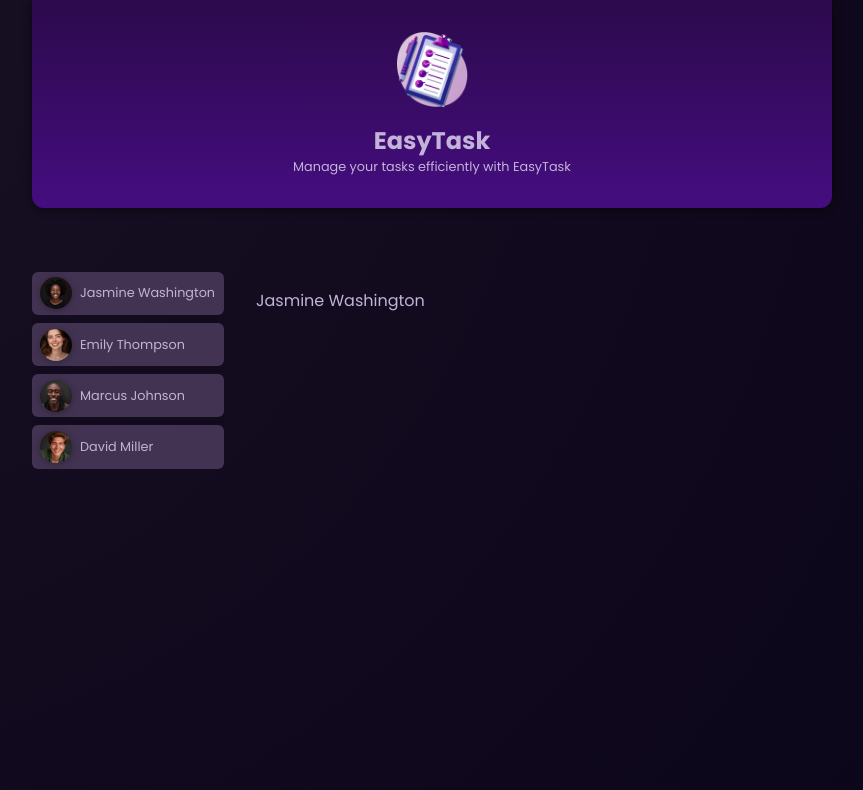
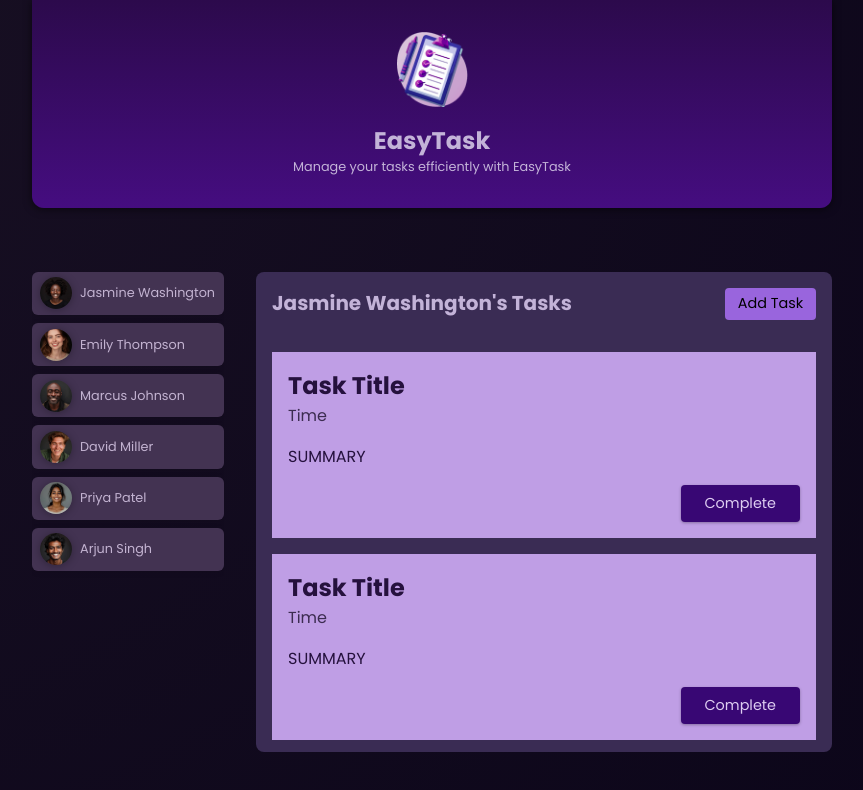
Before and after one commit to Nantinkpsl20/angularCourse, an Angular app: page / in a window 1280 px wide. Both pictures are taken after a click on the button "Jasmine Washington". Shown: the top 790 px of the page, without its empty margins (208-1071 px from the left). Built offline with nearby package versions, Linux system fonts and the light colour scheme.

Commit message:
outputting data

```diff
--- a/src/app/app.component.html
+++ b/src/app/app.component.html
@@ -10,40 +10,19 @@
 
 <main>
   <ul id="users">
-    <li>
-      <app-user
-        [id]="users[0].id"
-        [avatar]="users[0].avatar"
-        [name]="users[0].name"
-        (select)="onSelectedUser($event)"
-      />
-    </li>
-    <li>
-      <app-user
-        [id]="users[1].id"
-        [avatar]="users[1].avatar"
-        [name]="users[1].name"
-        (select)="onSelectedUser($event)"
-      />
-    </li>
-    <li>
-      <app-user
-        [id]="users[2].id"
-        [avatar]="users[2].avatar"
-        [name]="users[2].name"
-        (select)="onSelectedUser($event)"
-      />
-    </li>
-    <li>
-      <app-user
-        [id]="users[3].id"
-        [avatar]="users[3].avatar"
-        [name]="users[3].name"
-        (select)="onSelectedUser($event)"
-      />
-    </li>
+    @for(user of users; track user.id){
+      <li>
+        <app-user [user]="user" (select)="onSelectedUser($event)" />
+      </li>
+    }
   </ul>
 
-  <!--<app-tasks [userName]="name" />-->
-  <app-tasks [userName]="selectedUser.name" />
+  <!--if the selectedUser exists-->
+  @if(selectedUser){
+      <!--now the selectedUser it will be never undenfined inside the if
+       Pass the selected user's name to the tasks component -->
+      <app-tasks [userName]="selectedUser.name" />
+  }@else {
+  <p id="fallback">Select a user to see their tasks!</p>
+  }
 </main>
--- a/src/app/app.component.ts
+++ b/src/app/app.component.ts
@@ -4,6 +4,7 @@
 import { UserComponent } from "./user/user.component";
 import { DUMMY_USERS } from './dummy-users';
 import {TasksComponent} from "./tasks/tasks.component";
+
 
 @Component({
   selector: 'app-root',
@@ -16,19 +17,21 @@
 export class AppComponent {
   //with this action, we can now use the users array in the template app.component.html
   users = DUMMY_USERS; //set the property users equal to the DUMMY_USERS array
-  user:any;
+  //user:any;
   //name!: string;//set the property name
-  selectedUserId = 'u1'; //set the property selectedUserId to a default value
+
+  selectedUserId?: string; //now we don't have a selected User and the h2 it is empty
 
   get selectedUser(){
-    return this.users.find(user => user.id === this.selectedUserId)!;
+    //find the user with the id equal to selectedUserId and return it
+    //the ! operator is used to assert that the value will not be null or undefined
+    return this.users.find(user => user.id === this.selectedUserId);
   }
 
   onSelectedUser(id:string){
+    this.selectedUserId = id; //set the selectedUserId to the id of the selected user
     //console.log('Selected User with id:' + id);
-    this.user = this.users.find(user => user.id === id);
-
-
+    //this.user = this.users.find(user => user.id === id);
     //this.name = this.user.name;
     //console.log('Selected User with name:' + this.name );
   }
--- /dev/null
+++ b/src/app/tasks/task/task.component.css
@@ -0,0 +1,37 @@
+article {
+  padding: 1rem;
+  color: #25113d;
+  background-color: #bf9ee5;
+}
+
+h2 {
+  margin: 0;
+}
+
+time {
+  color: #3c2c50;
+}
+
+.actions {
+  text-align: right;
+  margin: 0;
+}
+
+.actions button {
+  font: inherit;
+  font-size: 0.9rem;
+  cursor: pointer;
+  background-color: #380774;
+  color: #decdf2;
+  border-radius: 4px;
+  padding: 0.5rem 1.5rem;
+  border: none;
+  box-shadow: 0 1px 3px rgba(0, 0, 0, 0.3);
+  transition: all 0.3s ease;
+}
+
+.actions button:hover,
+.actions button:active {
+  background-color: #4a0774;
+  box-shadow: 0 1px 6px rgba(0, 0, 0, 0.3);
+}
--- /dev/null
+++ b/src/app/tasks/task/task.component.html
@@ -0,0 +1,8 @@
+<article>
+  <h2>Task Title</h2>
+  <time>Time</time>
+  <p>SUMMARY</p>
+  <p class="actions">
+    <button>Complete</button>
+  </p>
+</article>
--- a/src/app/tasks/tasks.component.css
+++ b/src/app/tasks/tasks.component.css
@@ -0,0 +1,63 @@
+#tasks {
+  padding: 1rem;
+  border-radius: 8px;
+  max-height: 60vh;
+  overflow: auto;
+  background-color: #3a2c54;
+}
+
+header {
+  display: flex;
+  justify-content: space-between;
+  align-items: flex-start;
+  margin-bottom: 2rem;
+  gap: 1rem;
+}
+
+h2 {
+  margin: 0;
+  font-size: 0.9rem;
+  width: 60%;
+  text-wrap: balance;
+}
+
+menu {
+  margin: 0;
+  padding: 0;
+}
+
+menu button {
+  font: inherit;
+  cursor: pointer;
+  background-color: #9965dd;
+  border-radius: 4px;
+  border: none;
+  padding: 0.35rem 0.8rem;
+  font-size: 0.9rem;
+}
+
+menu button:hover,
+menu button:active {
+  background-color: #a565dd
+}
+
+ul {
+  list-style: none;
+  margin: 1rem 0;
+  padding: 0;
+  display: flex;
+  flex-direction: column;
+  gap: 1rem;
+  max-height: 50vh;
+  overflow: auto;
+}
+
+@media (min-width: 768px) {
+  h2 {
+    font-size: 1.25rem;
+  }
+
+  menu {
+    width: auto;
+  }
+}
--- a/src/app/tasks/tasks.component.html
+++ b/src/app/tasks/tasks.component.html
@@ -1 +1,21 @@
-<p>{{userName}}</p>
+<section id="tasks">
+  <header>
+    <h2>{{ userName }}'s Tasks</h2>
+    <menu>
+      <button>Add Task</button>
+    </menu>
+  </header>
+
+  <!-- the list that contains the tasks -->
+  <ul>
+      <li>
+        <app-task />
+      </li>
+       <li>
+        <app-task />
+      </li>
+       <li>
+        <app-task />
+      </li>
+  </ul>
+</section>
--- a/src/app/tasks/tasks.component.ts
+++ b/src/app/tasks/tasks.component.ts
@@ -1,13 +1,13 @@
 import { Component, Input } from '@angular/core';
+import {TaskComponent} from "./task/task.component";
 
 @Component({
   selector: 'app-tasks',
   standalone: true,
-  imports: [],
+  imports: [TaskComponent],
   templateUrl: './tasks.component.html',
   styleUrl: './tasks.component.css'
 })
 export class TasksComponent {
-  @Input({required: true}) userName!: string;
-
+  @Input() userName?: string;
 }
--- a/src/app/user/user.component.html
+++ b/src/app/user/user.component.html
@@ -1,6 +1,6 @@
 <div>
     <button (click)="onSelectedUser()">
-        <img [src]="imagePath" [alt]="name" />
-        <span>{{name}}</span>
+        <img [src]="imagePath" [alt]="user.name" />
+        <span>{{user.name}}</span>
     </button>
 </div>
--- a/src/app/user/user.component.ts
+++ b/src/app/user/user.component.ts
@@ -1,5 +1,18 @@
 //import { Component, Input, input, computed, Output, EventEmitter, output } from '@angular/core';
 import { Component, Input,  Output, EventEmitter, output } from '@angular/core';
+
+//create custom type User to define the structure of a user object
+/*type User = {
+    id: string;
+    avatar: string;
+    name: string;
+}*/
+
+interface User{
+    id: string;
+    avatar: string;
+    name: string;
+}
 
 @Component({
   selector: 'app-user',
@@ -10,20 +23,16 @@
 })
 export class UserComponent {
 
-  @Input({required: true}) id!: string;
-  //we set the property avatar as settable from outside
-  @Input({required: true}) avatar!: string; //using ! to indicate that this property will be set later
-  @Input({required: true}) name!: string;
+  @Input({required: true}) user!: User;
+
   @Output() select = new EventEmitter<string>();//now the event knows that it will emit a string value when the user is selected
 
-  //select = output<string>();//ορίζεται αυτόματα ως EventEmitter<string> για να εκπέμπει τιμές τύπου string όταν ο χρήστης επιλέγεται
-
   get imagePath(){
-    return 'assets/users/' + this.avatar;
+    return 'assets/users/' + this.user.avatar;
   }
 
   onSelectedUser() {
-      this.select.emit(this.id); //emit a value when the user is selected
+      this.select.emit(this.user.id); //emit a value when the user is selected
   }
 }
 
```
Also changed, not shown: src/app/tasks/task/task.component.ts (added, +12 -0 lines).
